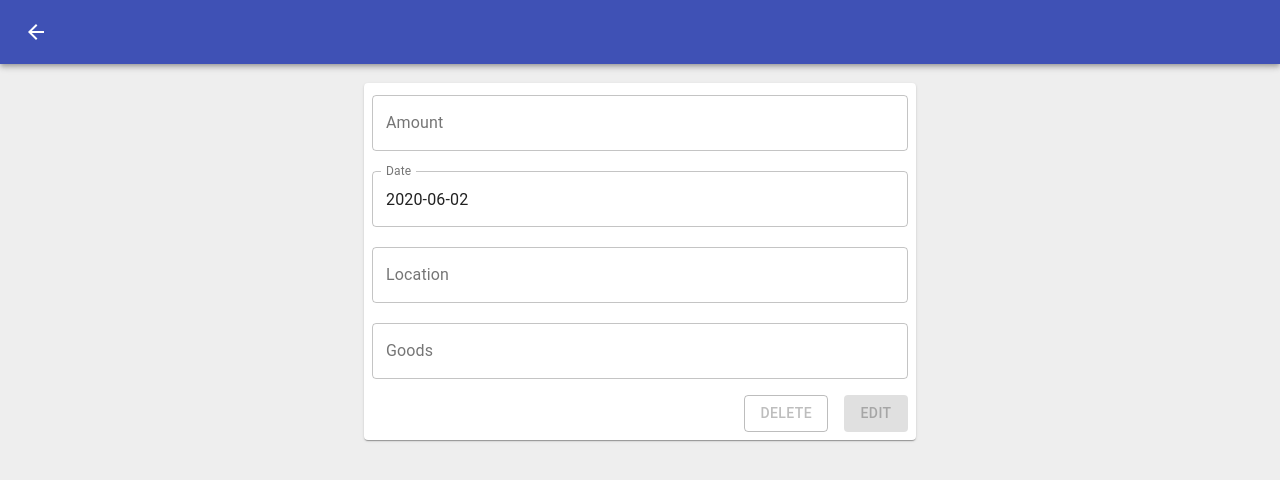
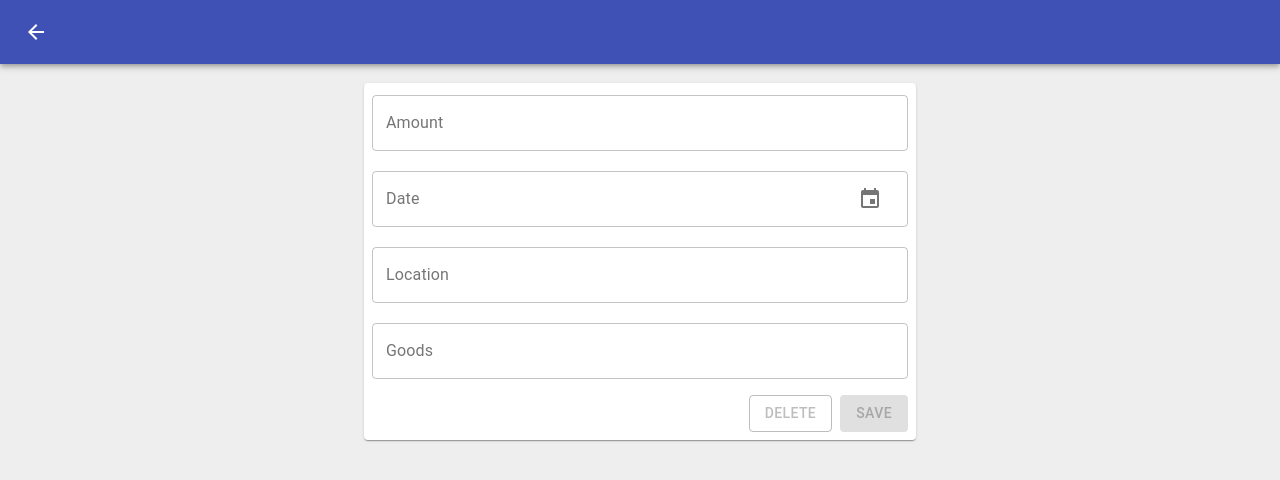
Before and after one commit to kurtmoser/react-wallet, a React (Create React App) app in the folder src/frontend/: page /expenses/1 in a window 1280 px wide. Shown: the top 480 px of the page. Built offline with nearby package versions, Linux system fonts and the light colour scheme; no server answers.

Commit message:
Use datepicker in expense form

```diff
--- a/src/frontend/package.json
+++ b/src/frontend/package.json
@@ -10,8 +10,10 @@
   "author": "",
   "license": "ISC",
   "dependencies": {
+    "@date-io/date-fns": "1.x",
     "@material-ui/core": "^4.10.1",
     "@material-ui/icons": "^4.9.1",
+    "@material-ui/pickers": "^3.2.10",
     "axios": "^0.19.2",
     "react": "^16.13.1",
     "react-dom": "^16.13.1",
--- a/src/frontend/src/App.js
+++ b/src/frontend/src/App.js
@@ -2,13 +2,17 @@ import React, { Component } from 'react';
 import { Route } from 'react-router-dom';
 import Home from './components/Home';
 import ExpenseEdit from './components/ExpenseEdit';
+import DateFnsUtils from '@date-io/date-fns';
+import { MuiPickersUtilsProvider } from '@material-ui/pickers';
 
 class App extends Component {
   render() {
     return (
       <div>
-        <Route exact path='/' component={Home} />
-        <Route exact path='/expenses/:id' component={ExpenseEdit} />
+        <MuiPickersUtilsProvider utils={DateFnsUtils}>
+          <Route exact path='/' component={Home} />
+          <Route exact path='/expenses/:id' component={ExpenseEdit} />
+        </MuiPickersUtilsProvider>
       </div>
     );
   }
--- a/src/frontend/src/components/ExpenseForm.js
+++ b/src/frontend/src/components/ExpenseForm.js
@@ -3,6 +3,8 @@ import { Button, Container, Dialog, DialogTitle, DialogActions, Paper, TextField
 import { format as dateFormat } from 'date-fns';
 import axios from 'axios';
 import { withRouter } from 'react-router-dom';
+import { KeyboardDatePicker } from '@material-ui/pickers';
+import 'date-fns';
 
 export class ExpenseForm extends Component {
   constructor(props) {
@@ -10,7 +12,7 @@ export class ExpenseForm extends Component {
 
     this.state = {
       amount: '',
-      sdate: dateFormat(new Date(), 'yyyy-MM-dd'),
+      sdate: null,
       location: '',
       goods: '',
       dialogOpen: false,
@@ -23,6 +25,7 @@ export class ExpenseForm extends Component {
     this.handleDelete = this.handleDelete.bind(this);
     this.handleDeleteConfirmOpen = this.handleDeleteConfirmOpen.bind(this);
     this.handleDeleteConfirmClose = this.handleDeleteConfirmClose.bind(this);
+    this.handleDateChange = this.handleDateChange.bind(this);
   }
 
   async componentDidMount() {
@@ -31,13 +34,13 @@ export class ExpenseForm extends Component {
 
       this.setState({
         amount: expense.amount,
-        sdate: expense.sdate,
+        sdate: new Date(),
         location: expense.location,
         goods: expense.goods,
       });
     } else {
       this.setState({
-        sdate: dateFormat(new Date(), 'yyyy-MM-dd'),
+        sdate: new Date(),
       });
     }
   }
@@ -52,7 +55,7 @@ export class ExpenseForm extends Component {
   async handleAdd() {
     const res = await axios.post('http://localhost:8000/expenses', {
       amount: this.state.amount,
-      sdate: this.state.sdate,
+      sdate: dateFormat(this.state.sdate, 'yyyy-MM-dd'),
       location: this.state.location,
       goods: this.state.goods,
     });
@@ -61,7 +64,7 @@ export class ExpenseForm extends Component {
   async handleEdit() {
     const res = await axios.put('http://localhost:8000/expenses/' + this.props.expenseId, {
       amount: this.state.amount,
-      sdate: this.state.sdate,
+      sdate: dateFormat(this.state.sdate, 'yyyy-MM-dd'),
       location: this.state.location,
       goods: this.state.goods,
     });
@@ -95,6 +98,12 @@ export class ExpenseForm extends Component {
     });
   }
 
+  handleDateChange(date) {
+    this.setState({
+      sdate: date,
+    });
+  };
+
   render() {
     return (
       <Container maxWidth="sm">
@@ -108,14 +117,14 @@ export class ExpenseForm extends Component {
             onChange={this.handleChange}
             style={{margin: 8, marginTop: 12}}
           />
-          <TextField
-            name="sdate"
-            value={this.state.sdate}
-            variant="outlined"
-            label="Date"
-            onChange={this.handleChange}
-            style={{margin: 8, marginTop: 12}}
-          />
+          <KeyboardDatePicker
+              inputVariant="outlined"
+              label="Date"
+              format="yyyy-MM-dd"
+              value={this.state.sdate}
+              onChange={this.handleDateChange}
+              style={{margin: 8, marginTop: 12}}
+            />
           <TextField
             name="location"
             value={this.state.location}
@@ -154,13 +163,13 @@ export class ExpenseForm extends Component {
                 style={{ margin: 8, float: 'right'}}
                 onClick={this.handleEdit}
               >
-                Edit
+                Save
               </Button>
               <Button
                 variant="outlined"
                 disabled={!this.submitEnabled()}
                 color="secondary"
-                style={{ margin: 8, float: 'right'}}
+                style={{ margin: 8, marginRight: 0, float: 'right'}}
                 onClick={this.handleDeleteConfirmOpen}
               >
                 Delete
```
Also changed, not shown: 1 other file (tests, documents, lock files or other folders).
